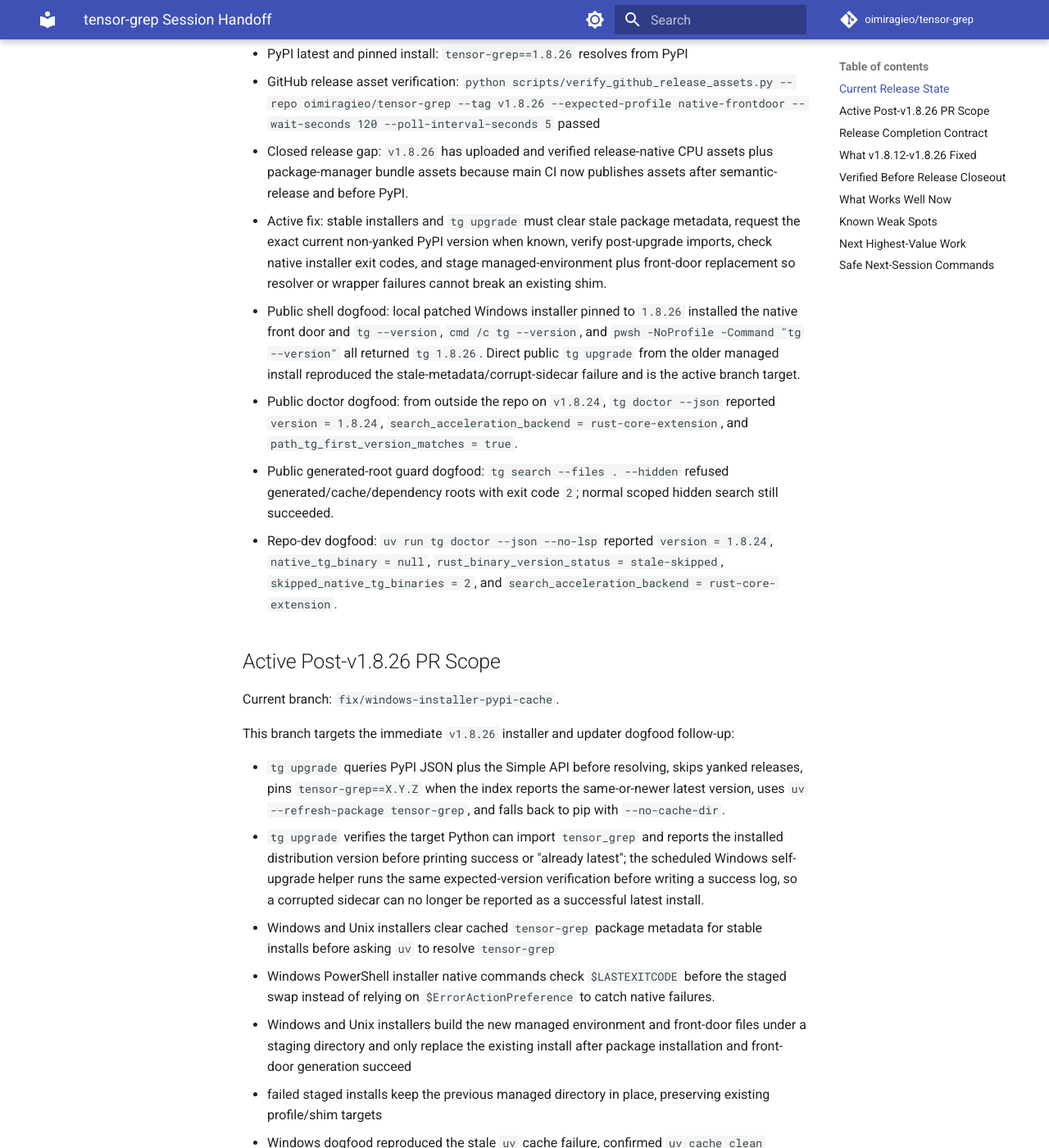
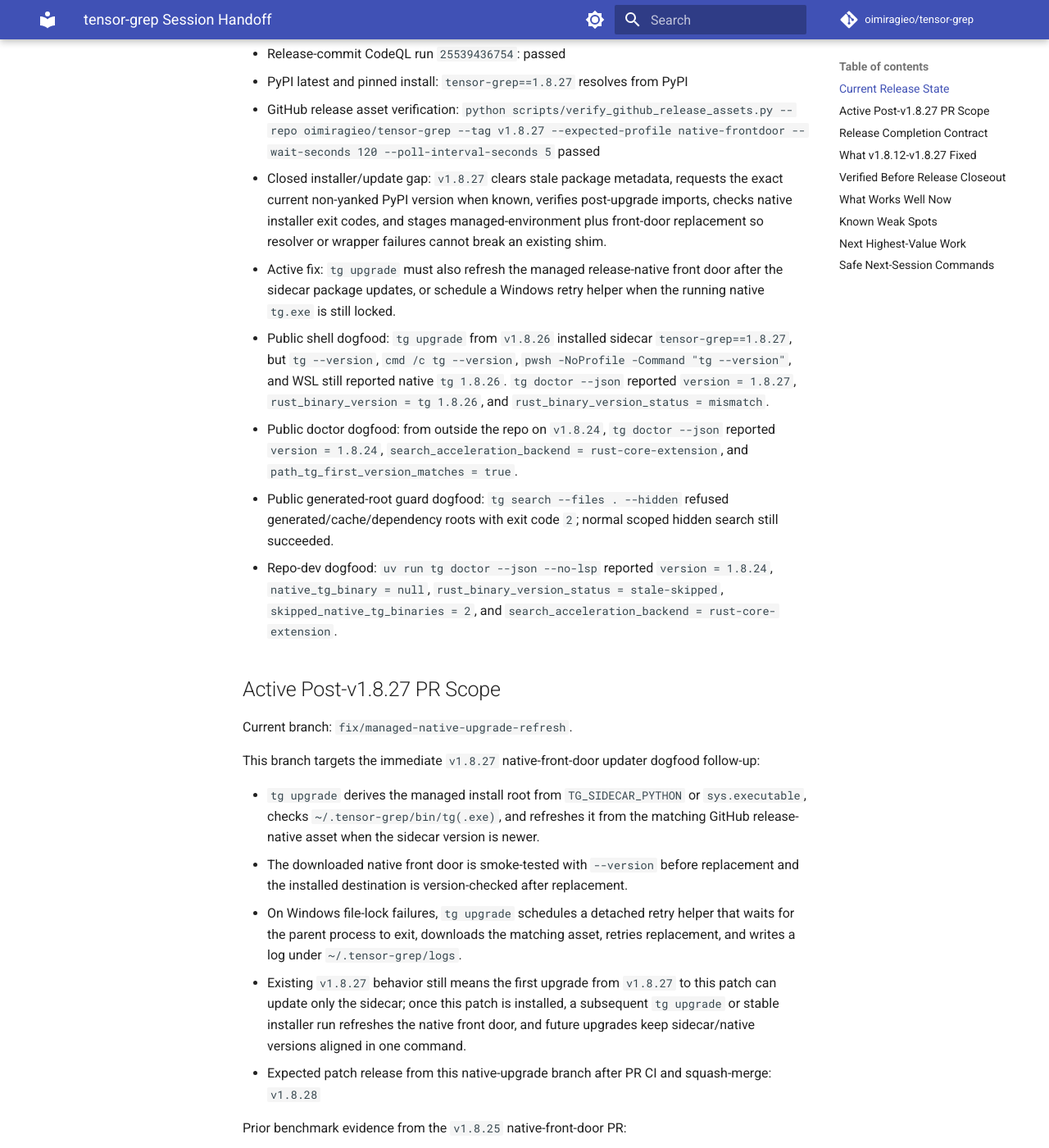
Before and after one commit to oimiragieo/tensor-grep, an MkDocs documentation site: the page built from docs/SESSION_HANDOFF.md, in a window 1280 px wide and 1400 px high, scrolled down 518 px. Shown: the whole window at 82% size. Built offline with MkDocs 1.6.1 and Material for MkDocs 9.7.7, drawn with Linux system fonts in a browser that asks for light colours; comment, search, counter and statistics services are not loaded; some of the changed text lies outside the part shown.

Commit message:
fix: refresh managed native front door after upgrade

```diff
--- a/docs/SESSION_HANDOFF.md
+++ b/docs/SESSION_HANDOFF.md
@@ -4,35 +4,33 @@
 
 ## Current Release State
 
-- Latest released version: `v1.8.26`
-- Latest release commit: `ce2c1a5 chore(release): v1.8.26 [skip ci]`
-- Latest fix commit: `6f82d14 fix: publish GitHub release native assets from main CI`
-- GitHub release: <https://github.com/oimiragieo/tensor-grep/releases/tag/v1.8.26>
-- Main CI run `25535886184`: passed through semantic-release, PyPI artifact validation, `publish-github-release-assets`, `publish-pypi`, and `publish-success-gate`
-- Main CodeQL run `25535886001`: passed
-- PyPI latest and pinned install: `tensor-grep==1.8.26` resolves from PyPI
-- GitHub release asset verification: `python scripts/verify_github_release_assets.py --repo oimiragieo/tensor-grep --tag v1.8.26 --expected-profile native-frontdoor --wait-seconds 120 --poll-interval-seconds 5` passed
-- Closed release gap: `v1.8.26` has uploaded and verified release-native CPU assets plus package-manager bundle assets because main CI now publishes assets after semantic-release and before PyPI.
-- Active fix: stable installers and `tg upgrade` must clear stale package metadata, request the exact current non-yanked PyPI version when known, verify post-upgrade imports, check native installer exit codes, and stage managed-environment plus front-door replacement so resolver or wrapper failures cannot break an existing shim.
-- Public shell dogfood: local patched Windows installer pinned to `1.8.26` installed the native front door and `tg --version`, `cmd /c tg --version`, and `pwsh -NoProfile -Command "tg --version"` all returned `tg 1.8.26`. Direct public `tg upgrade` from the older managed install reproduced the stale-metadata/corrupt-sidecar failure and is the active branch target.
+- Latest released version: `v1.8.27`
+- Latest release commit: `34142ea chore(release): v1.8.27 [skip ci]`
+- Latest fix commit: `8420cab fix: harden stable installer and upgrade resolution`
+- GitHub release: <https://github.com/oimiragieo/tensor-grep/releases/tag/v1.8.27>
+- Main CI run `25538976953`: passed through semantic-release, PyPI artifact validation, `publish-github-release-assets`, `publish-pypi`, and `publish-success-gate`
+- Main CodeQL run `25538976656`: passed
+- Release-commit CodeQL run `25539436754`: passed
+- PyPI latest and pinned install: `tensor-grep==1.8.27` resolves from PyPI
+- GitHub release asset verification: `python scripts/verify_github_release_assets.py --repo oimiragieo/tensor-grep --tag v1.8.27 --expected-profile native-frontdoor --wait-seconds 120 --poll-interval-seconds 5` passed
+- Closed installer/update gap: `v1.8.27` clears stale package metadata, requests the exact current non-yanked PyPI version when known, verifies post-upgrade imports, checks native installer exit codes, and stages managed-environment plus front-door replacement so resolver or wrapper failures cannot break an existing shim.
+- Active fix: `tg upgrade` must also refresh the managed release-native front door after the sidecar package updates, or schedule a Windows retry helper when the running native `tg.exe` is still locked.
+- Public shell dogfood: `tg upgrade` from `v1.8.26` installed sidecar `tensor-grep==1.8.27`, but `tg --version`, `cmd /c tg --version`, `pwsh -NoProfile -Command "tg --version"`, and WSL still reported native `tg 1.8.26`. `tg doctor --json` reported `version = 1.8.27`, `rust_binary_version = tg 1.8.26`, and `rust_binary_version_status = mismatch`.
 - Public doctor dogfood: from outside the repo on `v1.8.24`, `tg doctor --json` reported `version = 1.8.24`, `search_acceleration_backend = rust-core-extension`, and `path_tg_first_version_matches = true`.
 - Public generated-root guard dogfood: `tg search --files . --hidden` refused generated/cache/dependency roots with exit code `2`; normal scoped hidden search still succeeded.
 - Repo-dev dogfood: `uv run tg doctor --json --no-lsp` reported `version = 1.8.24`, `native_tg_binary = null`, `rust_binary_version_status = stale-skipped`, `skipped_native_tg_binaries = 2`, and `search_acceleration_backend = rust-core-extension`.
 
-## Active Post-v1.8.26 PR Scope
+## Active Post-v1.8.27 PR Scope
 
-Current branch: `fix/windows-installer-pypi-cache`.
+Current branch: `fix/managed-native-upgrade-refresh`.
 
-This branch targets the immediate `v1.8.26` installer and updater dogfood follow-up:
+This branch targets the immediate `v1.8.27` native-front-door updater dogfood follow-up:
 
-- `tg upgrade` queries PyPI JSON plus the Simple API before resolving, skips yanked releases, pins `tensor-grep==X.Y.Z` when the index reports the same-or-newer latest version, uses `uv --refresh-package tensor-grep`, and falls back to pip with `--no-cache-dir`.
-- `tg upgrade` verifies the target Python can import `tensor_grep` and reports the installed distribution version before printing success or "already latest"; the scheduled Windows self-upgrade helper runs the same expected-version verification before writing a success log, so a corrupted sidecar can no longer be reported as a successful latest install.
-- Windows and Unix installers clear cached `tensor-grep` package metadata for stable installs before asking `uv` to resolve `tensor-grep`
-- Windows PowerShell installer native commands check `$LASTEXITCODE` before the staged swap instead of relying on `$ErrorActionPreference` to catch native failures.
-- Windows and Unix installers build the new managed environment and front-door files under a staging directory and only replace the existing install after package installation and front-door generation succeed
-- failed staged installs keep the previous managed directory in place, preserving existing profile/shim targets
-- Windows dogfood reproduced the stale `uv` cache failure, confirmed `uv cache clean tensor-grep` fixes the resolver view, then confirmed the patched installer installs `1.8.26` and cleans the staging directory
-- Expected patch release from this installer/update branch after PR CI and squash-merge: `v1.8.27`
+- `tg upgrade` derives the managed install root from `TG_SIDECAR_PYTHON` or `sys.executable`, checks `~/.tensor-grep/bin/tg(.exe)`, and refreshes it from the matching GitHub release-native asset when the sidecar version is newer.
+- The downloaded native front door is smoke-tested with `--version` before replacement and the installed destination is version-checked after replacement.
+- On Windows file-lock failures, `tg upgrade` schedules a detached retry helper that waits for the parent process to exit, downloads the matching asset, retries replacement, and writes a log under `~/.tensor-grep/logs`.
+- Existing `v1.8.27` behavior still means the first upgrade from `v1.8.27` to this patch can update only the sidecar; once this patch is installed, a subsequent `tg upgrade` or stable installer run refreshes the native front door, and future upgrades keep sidecar/native versions aligned in one command.
+- Expected patch release from this native-upgrade branch after PR CI and squash-merge: `v1.8.28`
 
 Prior benchmark evidence from the `v1.8.25` native-front-door PR:
 
@@ -55,7 +53,7 @@
 
 For docs/test/chore-only work, use a non-release PR title, wait for PR CI, and merge only when requested or clearly required. After merge, main CI should pass, but semantic-release should skip release publishing.
 
-## What v1.8.12-v1.8.26 Fixed
+## What v1.8.12-v1.8.27 Fixed
 
 - Windows `--files-with-matches` no longer expands huge candidate file lists into the ripgrep subprocess argv, avoiding `WinError 206`.
 - No-path `--files-with-matches` now preserves raw rg-style paths such as `AGENTS.md` instead of emitting `.\AGENTS.md`.
@@ -91,6 +89,7 @@
 - Count plus `-0/--null` parsing is covered.
 - `tg ast-info --json` exposes AST language identifiers for agents without scraping text help.
 - The `v1.8.26` release moved release-native CPU asset build/upload/verification into main CI after semantic-release, so GitHub release assets are present before PyPI publish and public installers can use the matching native front door.
+- The `v1.8.27` release hardened stable installers and sidecar upgrade resolution against stale package metadata, yanked releases, missing post-upgrade imports, unchecked native installer failures, and broken staged replacement.
 
 ## Verified Before Release Closeout
 
@@ -103,6 +102,7 @@
 - PR #56 `fix: harden v1.8.23 dogfood regressions`: merged and released as `v1.8.24`
 - PR #59 `perf: use native front door for managed installs`: merged and released as `v1.8.25`
 - PR #60 `fix: publish GitHub release native assets from main CI`: merged and released as `v1.8.26`
+- PR #61 `fix: harden stable installer and upgrade resolution`: merged and released as `v1.8.27`
 - `uv run pytest tests/unit/test_install_scripts.py -q`: `18 passed` on the LF-shim fix branch
 - `uv run pytest tests/unit/test_cli_bootstrap.py tests/unit/test_cli_modes.py tests/unit/test_public_docs_governance.py -q`: `287 passed` on the CLI polish branch
 - PowerShell parser checks for `scripts/install.ps1` under both `pwsh` and Windows PowerShell: passed
@@ -124,6 +124,11 @@
 - Main CI run `25535886184`: passed through `publish-github-release-assets`, `publish-pypi`, and `publish-success-gate`.
 - GitHub release asset verifier passed for `v1.8.26` with the `native-frontdoor` profile.
 - PyPI reports `tensor-grep 1.8.26` as latest and pinned `tensor-grep==1.8.26` resolves from PyPI JSON.
+- Main CI run `25538976953`: passed through `publish-github-release-assets`, `publish-pypi`, and `publish-success-gate`.
+- Main CodeQL run `25538976656`: passed.
+- Release-commit CodeQL run `25539436754`: passed.
+- GitHub release asset verifier passed for `v1.8.27` with the `native-frontdoor` profile.
+- PyPI reports `tensor-grep 1.8.27` as latest and pinned `tensor-grep==1.8.27` resolves from PyPI JSON.
 
 ## What Works Well Now
 
@@ -172,7 +177,7 @@
 uv run tg --version
 uv run tg doctor --json
 python -m pip index versions tensor-grep --index-url https://pypi.org/simple --no-cache-dir
-gh release view v1.8.26 --json tagName,publishedAt,url
+gh release view v1.8.27 --json tagName,publishedAt,url
 python scripts/agent_readiness.py --output artifacts/agent_readiness.json
 tg --version
 cmd /c tg --version
```
Also changed, not shown: AGENTS.md (+14 -12 lines), README.md (+19 -16 lines), SKILL.md (+13 -12 lines), docs/CONTINUATION_PLAN.md (+10 -10 lines), docs/CONTRACTS.md (+2 -2 lines), docs/PAPER.md (+4 -0 lines), 3 other files.
